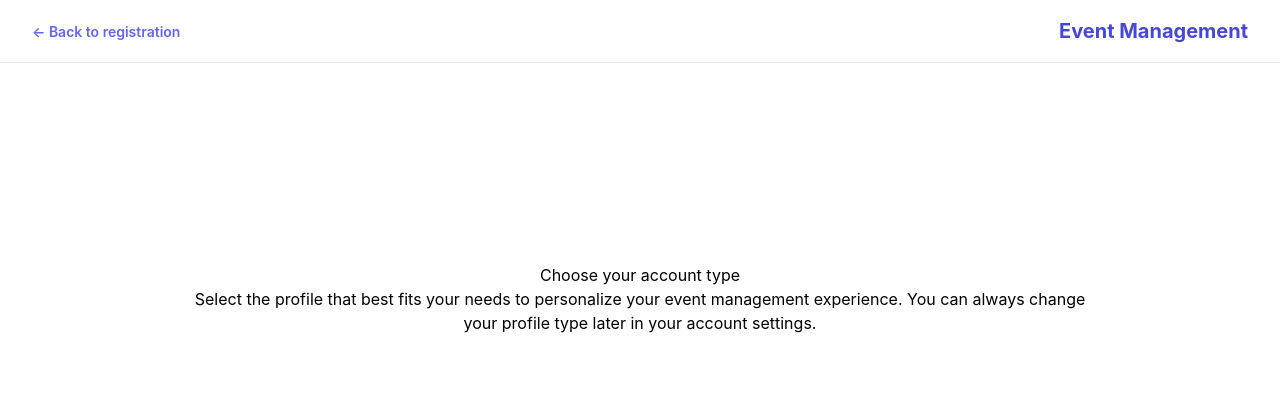
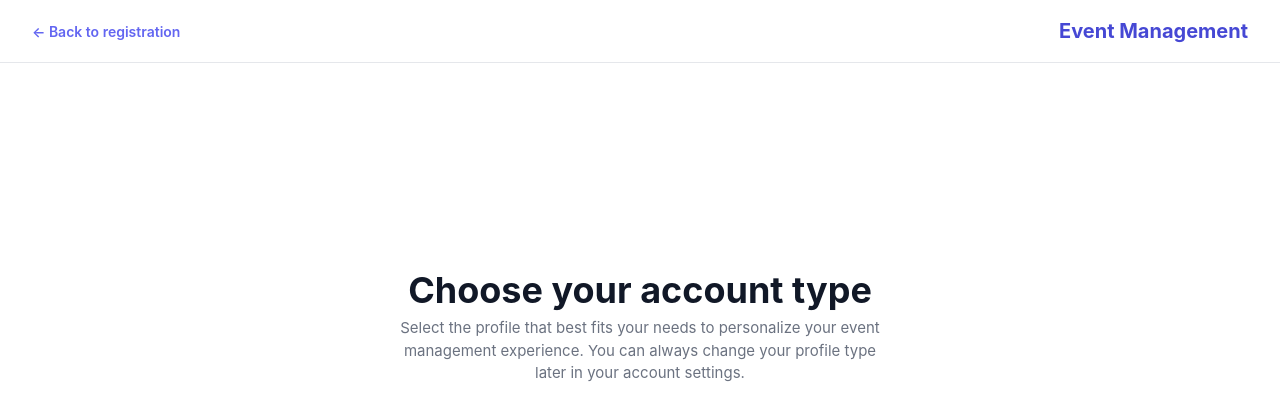
Before and after one commit to doudaoud/gestion-events, a React (Vite) app in the folder client/: page /signUp/typeprofile in a window 1280 px wide. Shown: the top 420 px of the page. Built offline with nearby package versions, Linux system fonts and the light colour scheme.

Commit message:
style: refactor title-profiletype styles for improved layout and consistency

```diff
--- a/client/src/pages/styles/typeprofile.css
+++ b/client/src/pages/styles/typeprofile.css
@@ -33,7 +33,19 @@
 .title-profiletype {
   text-align: center;
   width: 70%;
-  margin-top:200px;
-  margin-left:auto;
-  margin-right:auto;
+  margin-top: 200px;
+  margin-left: auto;
+  margin-right: auto;
 }
+.title-profiletype h1 {
+  font-size: 36px;
+  font-weight: 700;
+  color: #111827;
+}
+.title-profiletype p {
+  font-size: 15px;
+  color: #6b7280;
+  margin-top: 8px;
+  width: 55%;
+  margin: auto;
+}
```
